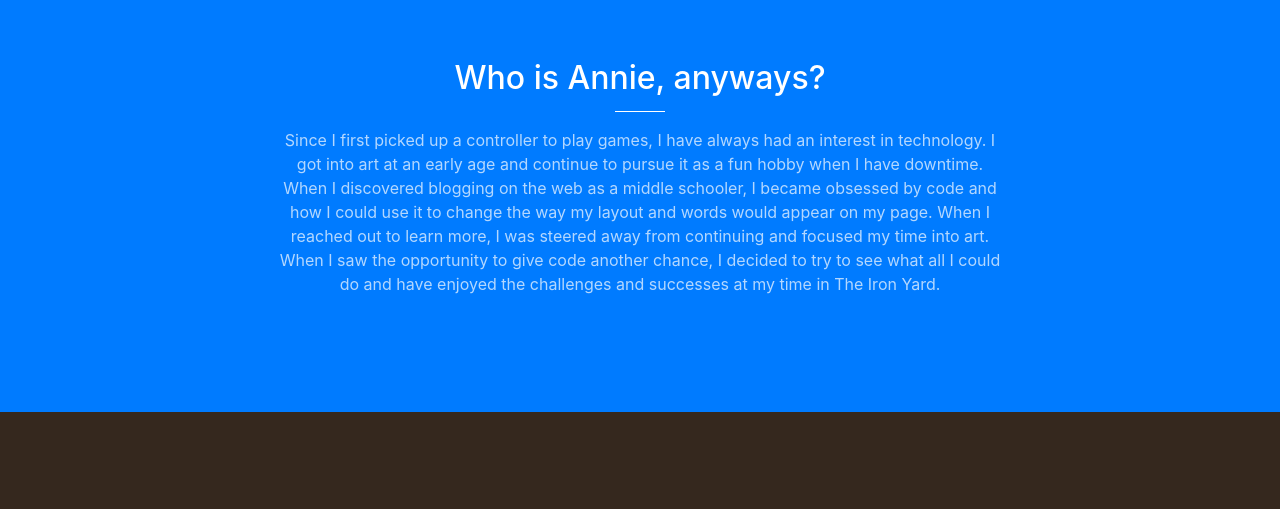
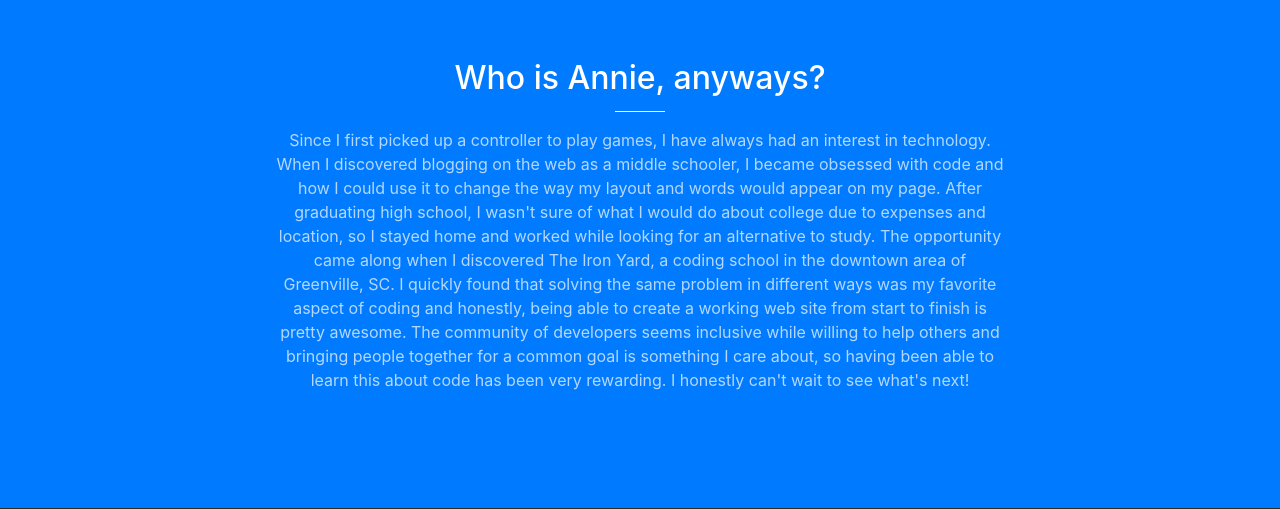
Before and after one commit to anniemaejenkins/Portfolio, a website with bundled scripts: page index.html in a window 1280 px wide. Shown: the part 840-1349 px from the top of the page. Built offline with nearby package versions, Linux system fonts and the light colour scheme.

Commit message:
changed about section

```diff
--- a/index.html
+++ b/index.html
@@ -66,13 +66,16 @@
             <h2 class="section-heading text-white">Who is Annie, anyways?</h2>
             <hr class="light">
             <p class="text-faded">Since I first picked up a controller to play games, I have always had an interest
-            in technology. I got into art at an early age and continue to pursue it as a fun hobby
-            when I have downtime. When I discovered blogging on the web as a middle schooler, I became obsessed
-            by code and how I could use it to change the way my layout and words would appear on
-            my page. When I reached out to learn more, I was steered away from continuing and focused
-            my time into art. When I saw the opportunity to give code another chance, I decided to
-            try to see what all I could do and have enjoyed the challenges and successes at my time
-            in The Iron Yard.</p>
+            in technology. When I discovered blogging on the web as a middle schooler, I became obsessed
+            with code and how I could use it to change the way my layout and words would appear on
+            my page. After graduating high school, I wasn't sure of what I would do about college due to
+            expenses and location, so I stayed home and worked while looking for an alternative to study.
+            The opportunity came along when I discovered The Iron Yard, a coding school in the downtown area of Greenville, SC.
+            I quickly found that solving the same problem in different ways was my favorite aspect of coding
+            and honestly, being able to create a working web site from start to finish is pretty awesome.
+            The community of developers seems inclusive while willing to help others and bringing people together for a common goal
+            is something I care about, so having been able to learn this about code has been very rewarding. I honestly
+            can't wait to see what's next!</p>
           </div>
         </div>
       </div>
```
Also changed, not shown: 1 other file.
